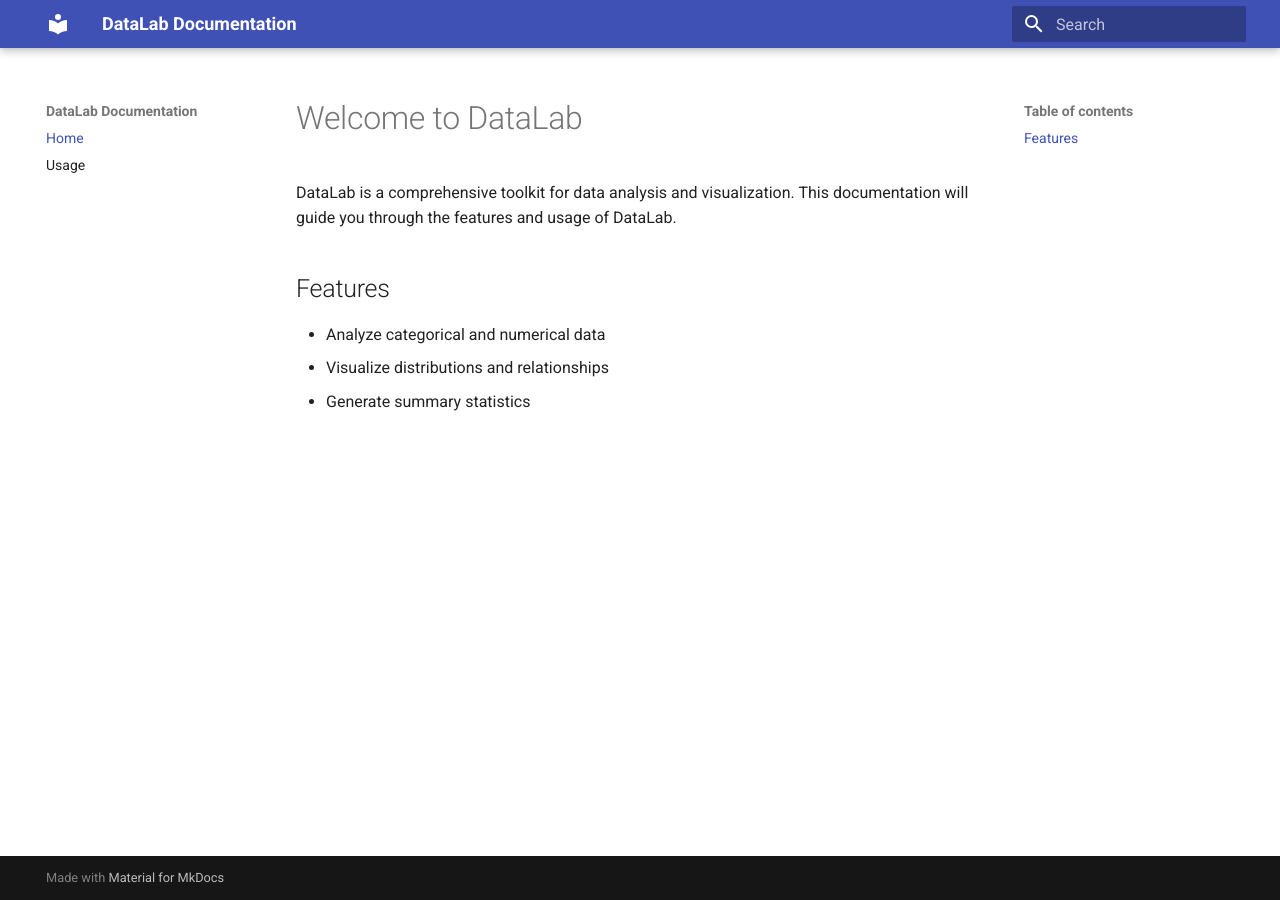
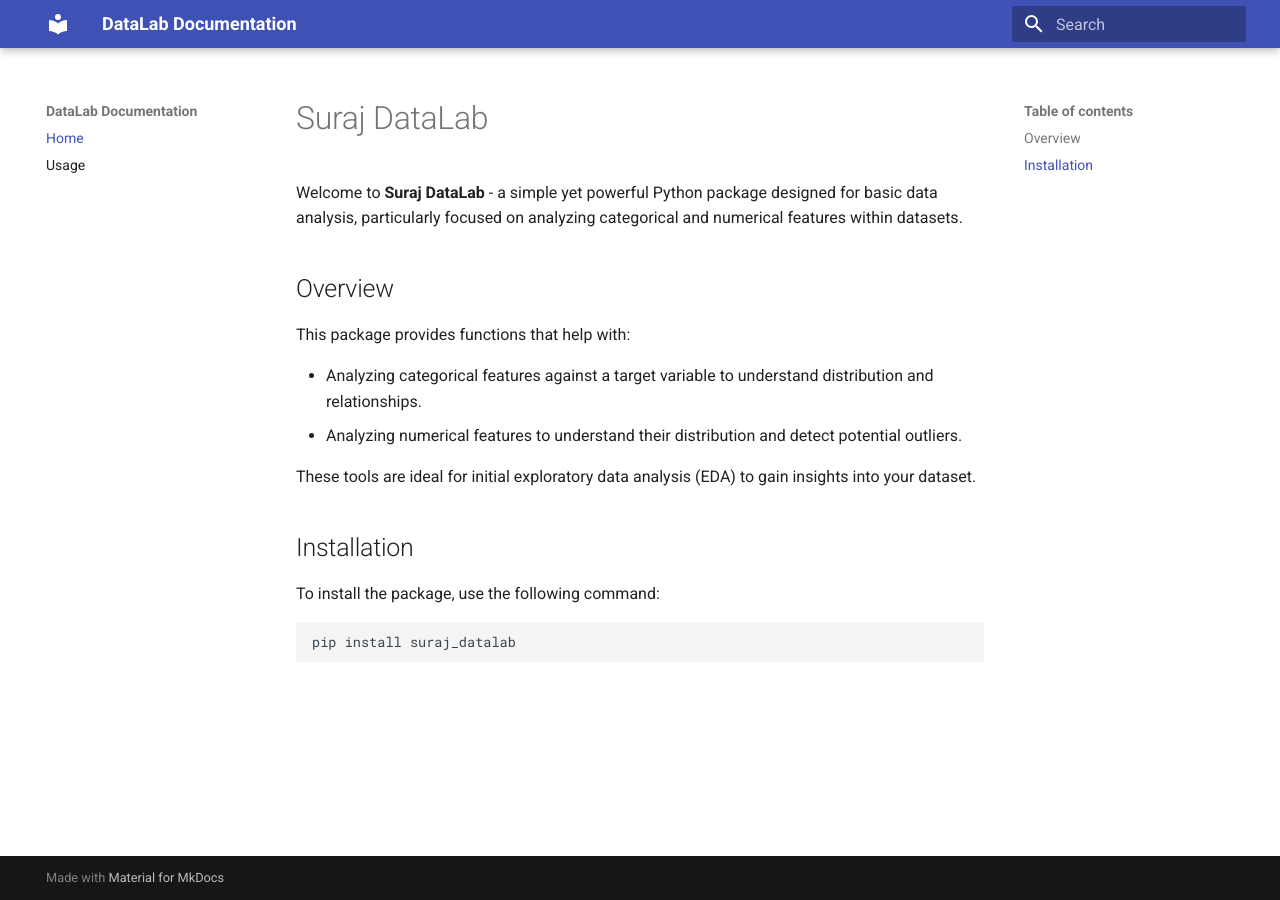
Before and after one commit to surajwate/DataLab, an MkDocs documentation site: the page built from docs/index.md, in a window 1280 px wide. Built offline with MkDocs 1.6.1 and Material for MkDocs 9.7.7, drawn with Linux system fonts in a browser that asks for light colours.

Commit message:
Add docs

````diff
--- a/docs/index.md
+++ b/docs/index.md
@@ -1,9 +1,20 @@
-# Welcome to DataLab
+# Suraj DataLab
 
-DataLab is a comprehensive toolkit for data analysis and visualization. This documentation will guide you through the features and usage of DataLab.
+Welcome to **Suraj DataLab** - a simple yet powerful Python package designed for basic data analysis, particularly focused on analyzing categorical and numerical features within datasets.
 
-## Features
+## Overview
 
-- Analyze categorical and numerical data
-- Visualize distributions and relationships
-- Generate summary statistics
+This package provides functions that help with:
+
+- Analyzing categorical features against a target variable to understand distribution and relationships.
+- Analyzing numerical features to understand their distribution and detect potential outliers.
+
+These tools are ideal for initial exploratory data analysis (EDA) to gain insights into your dataset.
+
+## Installation
+
+To install the package, use the following command:
+
+```bash
+pip install suraj_datalab
+```
````
Also changed, not shown: docs/usage.md (+23 -4 lines).
